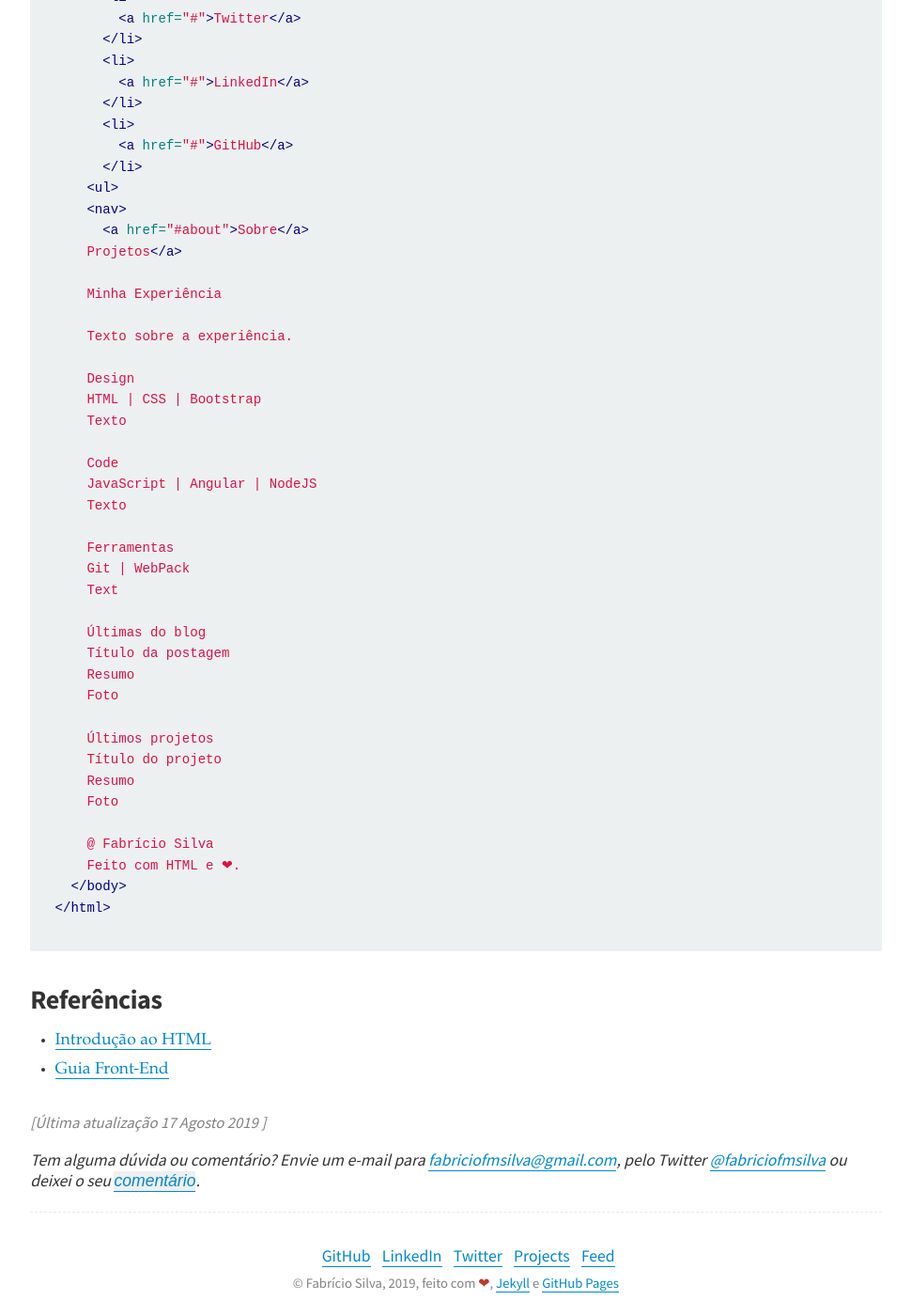
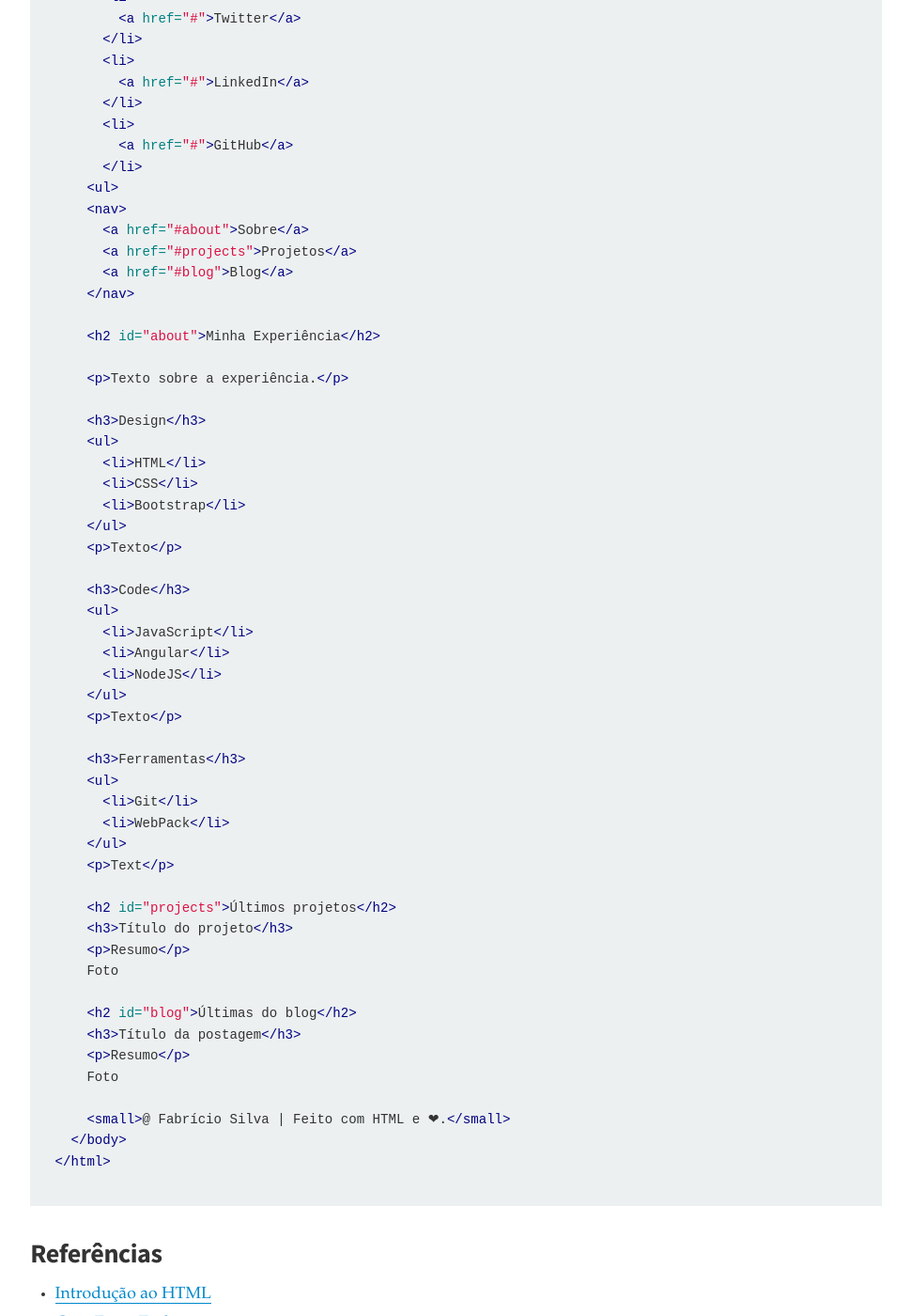
Before and after one commit to fabriciofmsilva/fabriciofmsilva.github.io, a Jekyll site: the page built from _posts/2019-08-06-introducao-html.md, in a window 1280 px wide and 1400 px high, scrolled down 6294 px. Shown: the whole window at 94% size, without its empty margins (159-1129 px from the left). Built offline with Jekyll 4.4.1, drawn with Linux system fonts in a browser that asks for light colours.

Commit message:
#38 Add example HTML structure

```diff
--- a/_posts/2019-08-06-introducao-html.md
+++ b/_posts/2019-08-06-introducao-html.md
@@ -3,7 +3,7 @@ layout: post
 title: Introdução ao HTML
 description: Uma breve introdução ao HTML, passando pela sua história e conceitos básicos
 date: 2019-08-06 08:13:01
-last-update: 2019-08-17 11:10:01
+last-update: 2019-08-20 08:38:01
 categories: frontend
 tags: html
 image: /img/post/generic.jpg
@@ -207,36 +207,48 @@ Feito com HTML e ❤.
     <ul>
     <nav>
       <a href="#about">Sobre</a>
-    Projetos</a>
+      <a href="#projects">Projetos</a>
+      <a href="#blog">Blog</a>
+    </nav>
 
-    Minha Experiência
+    <h2 id="about">Minha Experiência</h2>
 
-    Texto sobre a experiência.
+    <p>Texto sobre a experiência.</p>
 
-    Design
-    HTML | CSS | Bootstrap
-    Texto
+    <h3>Design</h3>
+    <ul>
+      <li>HTML</li>
+      <li>CSS</li>
+      <li>Bootstrap</li>
+    </ul>
+    <p>Texto</p>
 
-    Code
-    JavaScript | Angular | NodeJS
-    Texto
+    <h3>Code</h3>
+    <ul>
+      <li>JavaScript</li>
+      <li>Angular</li>
+      <li>NodeJS</li>
+    </ul>
+    <p>Texto</p>
 
-    Ferramentas
-    Git | WebPack
-    Text
+    <h3>Ferramentas</h3>
+    <ul>
+      <li>Git</li>
+      <li>WebPack</li>
+    </ul>
+    <p>Text</p>
 
-    Últimas do blog
-    Título da postagem
-    Resumo
+    <h2 id="projects">Últimos projetos</h2>
+    <h3>Título do projeto</h3>
+    <p>Resumo</p>
     Foto
 
-    Últimos projetos
-    Título do projeto
-    Resumo
+    <h2 id="blog">Últimas do blog</h2>
+    <h3>Título da postagem</h3>
+    <p>Resumo</p>
     Foto
 
-    @ Fabrício Silva
-    Feito com HTML e ❤.
+    <small>@ Fabrício Silva | Feito com HTML e ❤.</small>
   </body>
 </html>
 {% endhighlight %}
--- a/_sass/_base.scss
+++ b/_sass/_base.scss
@@ -79,8 +79,11 @@ small {
 code {
   padding: 0 .5rem;
   font-family: "Source Code Pro", monospace;
-  color: #d14;
   background: $code-color;
+
+  &:not([class]) {
+    color: #d14;
+  }
 }
 
 blockquote {
```
